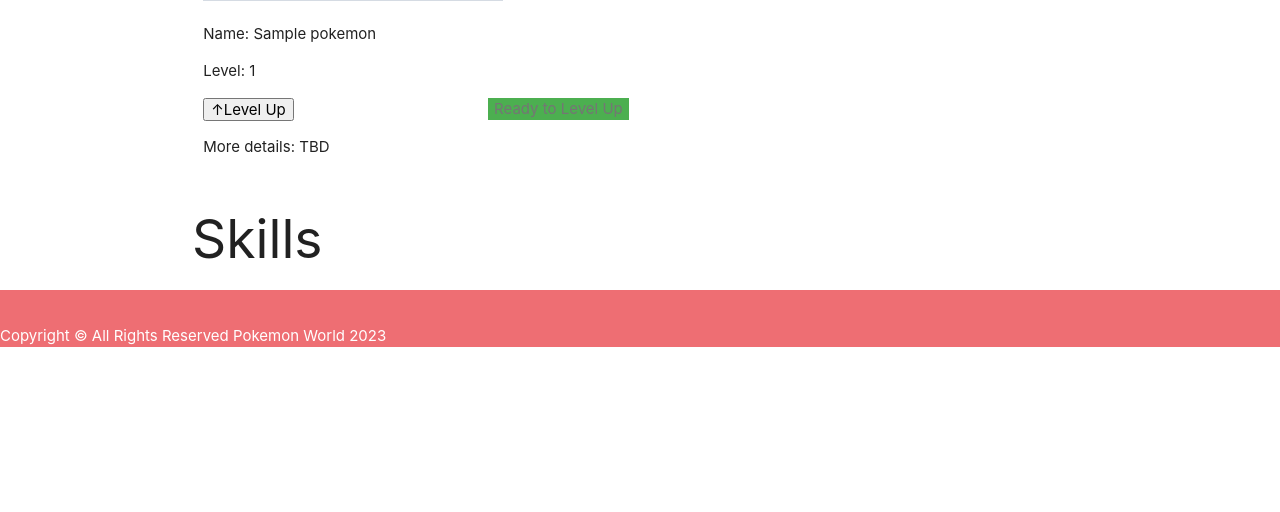
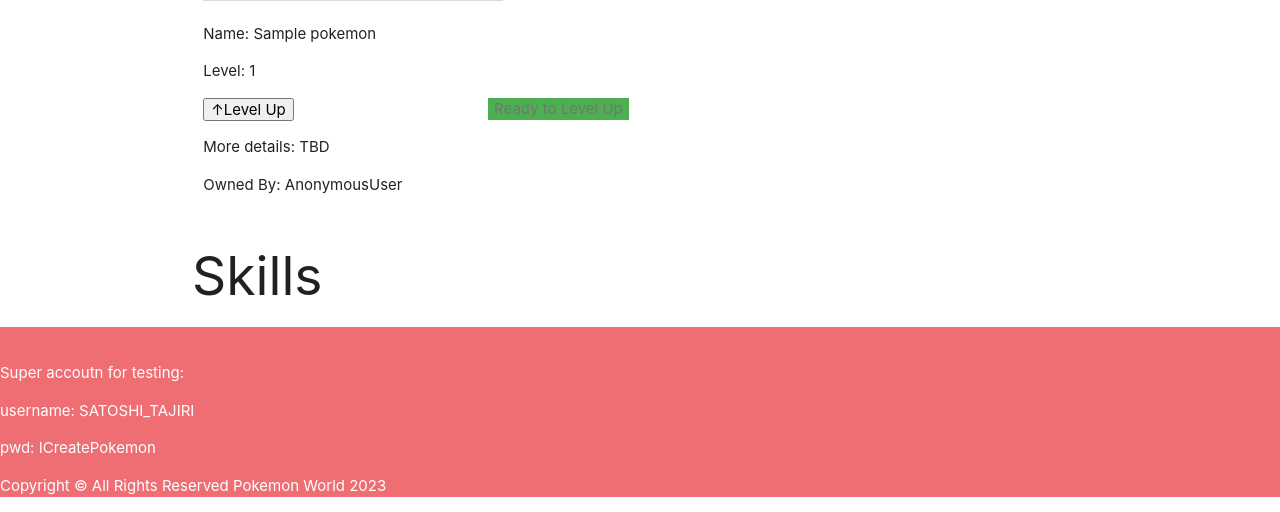
Before and after one commit to AlanChu61/Pokemon_World, a Django app: page /pokemons/1/ in a window 1280 px wide. Shown: the part 499-1011 px from the top of the page. Before the commit the page ends 846 px from the top, so only its background shows below. Run offline with Django 4.2, Linux system fonts and the light colour scheme; tables that the repository leaves empty hold one stand-in row (values such as "Sample post"); grey boxes marked "Sample" are stand-in pictures.

Commit message:
added Pokemon owned_by feature

```diff
--- a/main_app/forms.py
+++ b/main_app/forms.py
@@ -12,7 +12,7 @@ class FeedingForm(ModelForm):
 class CapturePokemonForm(ModelForm):
     class Meta:
         model = Pokemon
-        fields = ('name', 'level', 'img')
+        fields = ('name', 'level', 'img', 'ownedby')
 
 # class LevelUpForm(ModelForm):
 #     class Meta:
--- a/main_app/models.py
+++ b/main_app/models.py
@@ -15,8 +15,9 @@ class Pokemon(models.Model):
     name = models.CharField(max_length=100)
     img = models.CharField(max_length=250)
     level = models.IntegerField(default=5)
+    ownedby = models.ForeignKey(User, on_delete=models.CASCADE)
     # skills = models.charField(Skill)
-    # ownedby = models.ForeignKey(Player, on_delete=models.CASCADE)
+
     ready_to_level_up = models.BooleanField(default=True)
 
     def __str__(self):
--- a/main_app/templates/base.html
+++ b/main_app/templates/base.html
@@ -45,6 +45,9 @@
     </header>
     <main class="container">{% block content%} {%endblock%}</main>
     <footer class="page-footer">
+      <p>Super accoutn for testing: </p>
+      <p>username: SATOSHI_TAJIRI</p>
+        <p>pwd: ICreatePokemon</p>
       <p>Copyright &copy; All Rights Reserved Pokemon World 2023</p>
     </footer>
 </body>
--- a/main_app/templates/pokemons/pokemon_detail.html
+++ b/main_app/templates/pokemons/pokemon_detail.html
@@ -18,6 +18,7 @@
         {% endif %}
       </form></p>
         <p>More details: TBD</p>
+        <p>Owned By: {{ user }}</p>
     </div>
     <div class="col s6">
       <form action="{% url 'add_feeding' pokemon.id %}" method="post">
--- a/main_app/views.py
+++ b/main_app/views.py
@@ -16,13 +16,13 @@ def about(request):
 
 
 def pokemons_view(request):
-    pokemons = Pokemon.objects.all()
+    pokemons = Pokemon.objects.filter(ownedby=request.user)
     return render(request, 'pokemons/pokemons_view.html', {'pokemons': pokemons, 'title': 'View Your Pokemons'})
 
 
 def pokemon_detail(request, pokemon_id):
     pokemon = Pokemon.objects.get(id=pokemon_id)
-    return render(request, 'pokemons/pokemon_detail.html', {'pokemon': pokemon, 'title': 'Pokemon Detail'})
+    return render(request, 'pokemons/pokemon_detail.html', {'pokemon': pokemon, 'title': 'Pokemon Detail', 'user': request.user})
 
 
 def level_up(request, pokemon_id):
@@ -40,7 +40,7 @@ def capture_pokemon(request, pokemon_id):
     id = captured_pokemon['id']
     level = 5
     img = captured_pokemon['img']
-    # ownedby = request.user
+    ownedby = request.user
     new_pokemon = CapturePokemonForm(
         {'name': name, 'level': level, 'img': img, 'ownedby': ownedby})
     new_pokemon.save()
```
Also changed, not shown: main_app/migrations/0009_rename_createdby_player_ownedby.py (added), main_app/migrations/0010_pokemon_ownedby.py (added).
